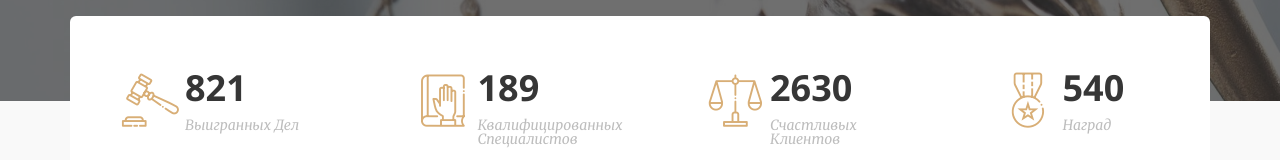
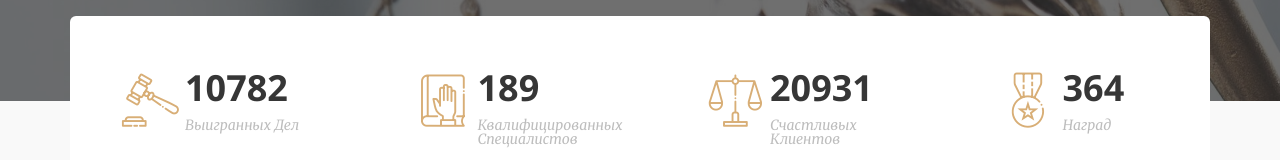
Before and after one commit to NikitinAleksander/femida-spb, a website: page index.html in a window 1280 px wide. Shown: the part 699-859 px from the top of the page. Drawn offline with nearby package versions, Linux system fonts and the light colour scheme; files that its build step writes are made by us from their sources; files whose address does not match are found by name; a web font is replaced by a local one.

Commit message:
fix count-box

```diff
--- a/index.html
+++ b/index.html
@@ -96,7 +96,7 @@
 							<i class="icon icon-noun_740327_cc"></i>
 						</div>
 						<div class="count-content">
-							<div class="counting">821</div>
+							<div class="counting">10782</div>
 							<div class="count-title">Выигранных дел</div>
 						</div>
 					</div>
@@ -124,7 +124,7 @@
 							<i class="icon icon-noun_740291_cc"></i>
 						</div>
 						<div class="count-content">
-							<div class="counting">2630</div>
+							<div class="counting">20931</div>
 							<div class="count-title">Счастливых клиентов</div>
 						</div>
 					</div>
@@ -138,7 +138,7 @@
 							<i class="icon icon-noun_740322_cc"></i>
 						</div>
 						<div class="count-content">
-							<div class="counting">540</div>
+							<div class="counting">364</div>
 							<div class="count-title">Наград</div>
 						</div>
 					</div>
```
